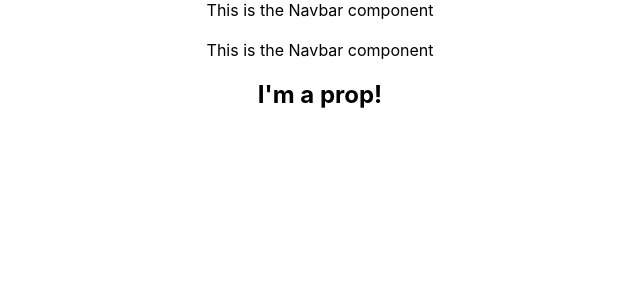
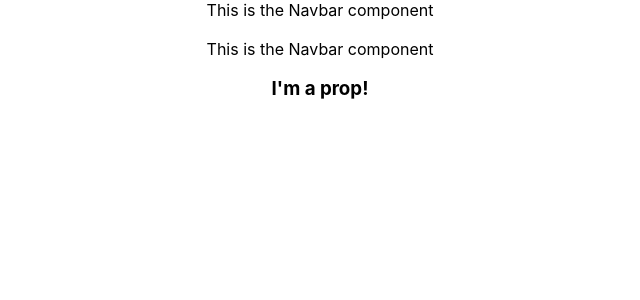
Before and after one commit to petejos80/react-essentials, a React (Create React App) app: page / in a window 1280 px wide. Shown: the top 300 px of the page, without its empty margins (320-960 px from the left). Built offline with nearby package versions, Linux system fonts and the light colour scheme.

Commit message:
Added props example

```diff
--- a/src/components/Header.jsx
+++ b/src/components/Header.jsx
@@ -2,11 +2,10 @@ import React from "react";
 
 export class Header extends React.Component {
     render() {
-        console.log("These are props:", this.props);
         return(
             <nav>
                 <span>This is the Navbar component</span>
-                <h1>{this.props.prop1}</h1>
+                <h3>{this.props.string}</h3>
             </nav>
         )
     }
--- a/src/components/Home.jsx
+++ b/src/components/Home.jsx
@@ -3,9 +3,12 @@ import { Header } from './Header.jsx'
 
 export class Home extends React.Component {
     render() {
+        const user = {
+            name: "Samantha"
+        };
         return (
             <div>
-                <Header prop1={"I'm a prop!"}/>
+                <Header string={"I'm a prop!"}/>
             </div>
         );
     }
```
